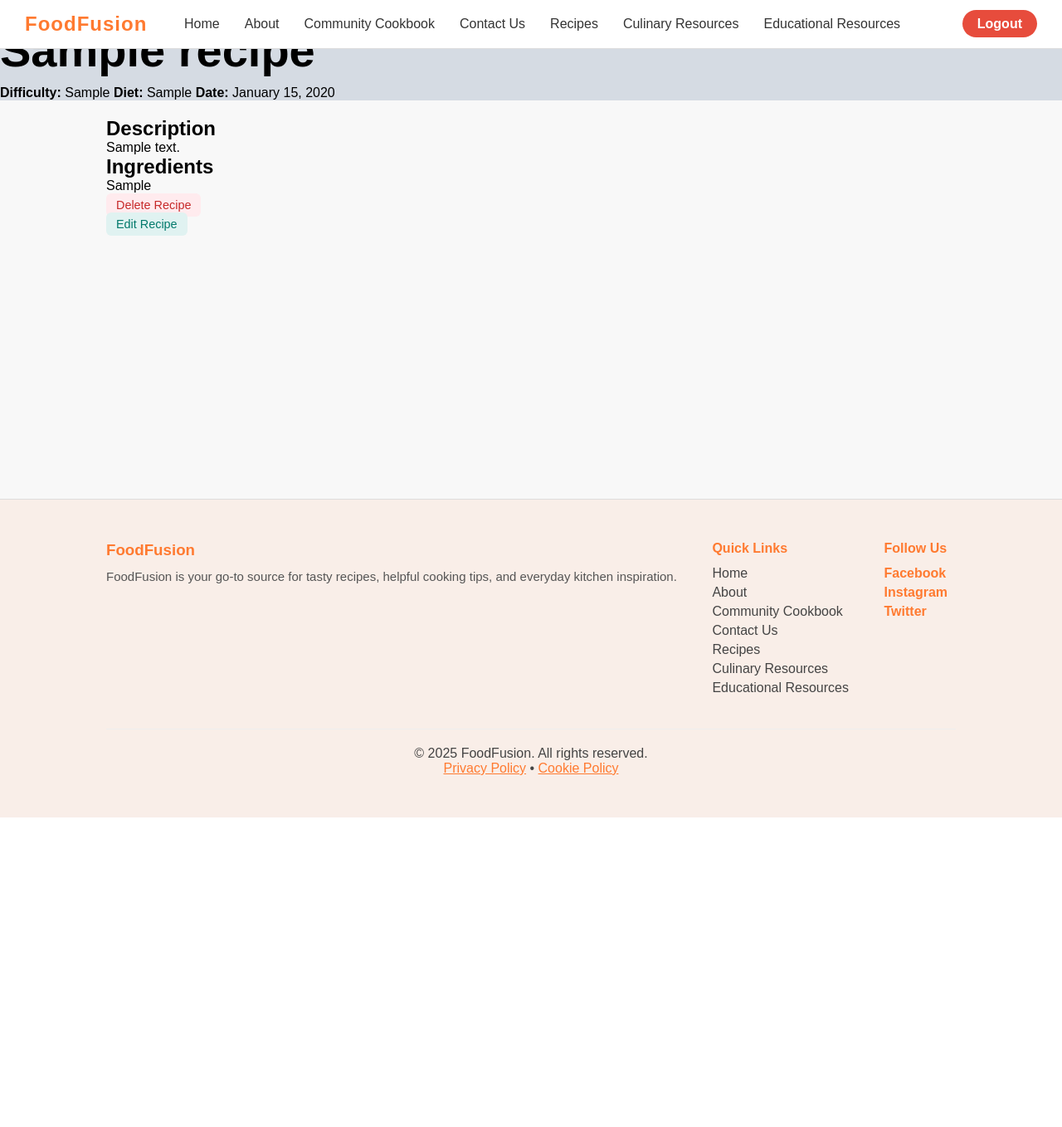
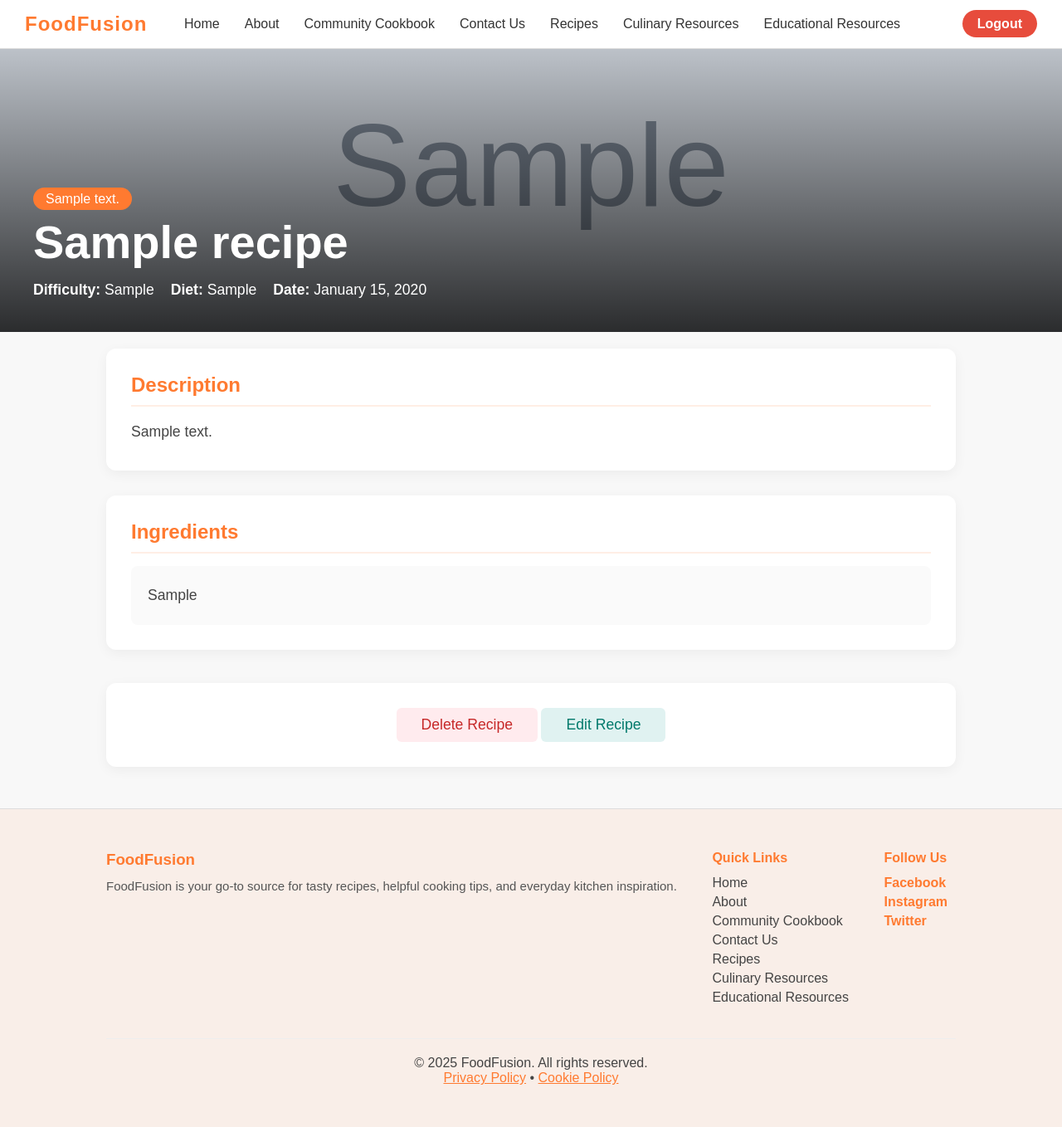
Before and after one commit to kyawzinwindev/FoodFusionApp, a PHP site: page /recipe_view.php?id=1 in a window 1280 px wide. Shown: the whole page at 83% size. Before the commit the page ends 985 px from the top, so only its background shows below. Run offline with PHP 8.4, Linux system fonts and the light colour scheme; the visitor is signed in with stand-in values (Sample User, id 1); tables that the repository leaves empty or names only in its code hold one stand-in row (values such as "Sample post"); grey boxes marked "Sample" are stand-in pictures.

Commit message:
fix: view page style

```diff
--- a/css/style.css
+++ b/css/style.css
@@ -730,6 +730,154 @@ body {
     margin-bottom: 10px;
 }
 
+/* ---------------- VIEW PAGE STYLES ---------------- */
+.view-header {
+    height: 400px;
+    background-size: cover;
+    background-position: center;
+    position: relative;
+    color: white;
+    display: flex;
+    align-items: flex-end;
+    padding: 40px;
+}
+
+.view-header.community {
+    height: 350px;
+}
+
+.view-header.resource {
+    background: #FF7A30;
+    height: auto;
+    padding: 80px 20px 40px;
+    text-align: center;
+    display: block;
+}
+
+.view-header::before {
+    content: '';
+    position: absolute;
+    top: 0; left: 0; width: 100%; height: 100%;
+    background: linear-gradient(to top, rgba(0,0,0,0.8), transparent);
+    z-index: 0;
+}
+
+.view-header.resource::before {
+    display: none;
+}
+
+.view-header-content {
+    position: relative;
+    z-index: 1;
+    max-width: 800px;
+}
+
+.view-header-content h1 {
+    font-size: 3.5rem;
+    margin: 10px 0;
+}
+
+.view-header.community h1 {
+    font-size: 3rem;
+}
+
+.view-header.resource h1 {
+    font-size: 3rem;
+    margin-bottom: 10px;
+}
+
+.view-header.resource p {
+    font-size: 1.2em;
+    opacity: 0.9;
+}
+
+.detail-meta {
+    display: flex;
+    gap: 20px;
+    margin-top: 15px;
+    font-size: 1.1em;
+}
+
+.detail-section {
+    background: white;
+    padding: 30px;
+    border-radius: 12px;
+    box-shadow: 0 4px 15px rgba(0,0,0,0.05);
+    margin-bottom: 30px;
+}
+
+.detail-section h2 {
+    color: #ff7a30;
+    margin-bottom: 15px;
+    border-bottom: 2px solid #ff7a3020;
+    padding-bottom: 10px;
+}
+
+.detail-text {
+    line-height: 1.8;
+    font-size: 1.1em;
+    color: #444;
+    white-space: pre-line;
+}
+
+.detail-text-box {
+    background: #fafafa;
+    padding: 20px;
+    border-radius: 8px;
+}
+
+/* Resource Preview */
+.resource-preview {
+    text-align: center;
+    margin-bottom: 30px;
+    background: #f0f0f0;
+    padding: 20px;
+    border-radius: 12px;
+}
+
+.resource-preview img {
+    max-width: 100%;
+    max-height: 500px;
+    border-radius: 8px;
+    box-shadow: 0 4px 12px rgba(0,0,0,0.1);
+}
+
+.resource-icon-placeholder {
+    padding: 50px;
+    font-size: 2em;
+    color: #666;
+}
+
+.view-actions {
+    text-align: center;
+    margin-top: 40px;
+}
+
+.view-actions form {
+    display: inline;
+}
+
+.btn-view-action {
+    padding: 10px 30px;
+    font-size: 1.1em;
+    text-decoration: none;
+    display: inline-block;
+}
+
+.download-btn {
+    padding: 15px 40px;
+    font-size: 1.2em;
+    text-decoration: none;
+    display: inline-block;
+}
+
+.divider {
+    height: 1px;
+    background: #eee;
+    margin: 40px 0;
+}
+
+
 /* Animation */
 @keyframes fadeIn {
   from {
```
